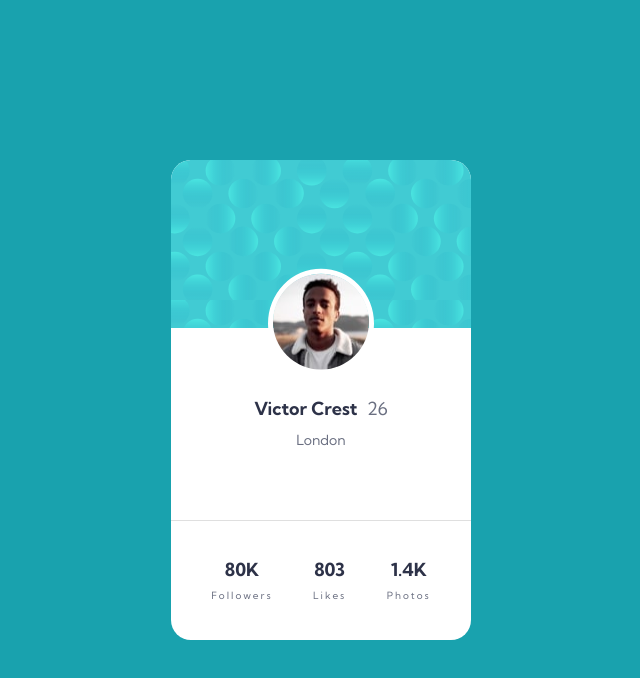
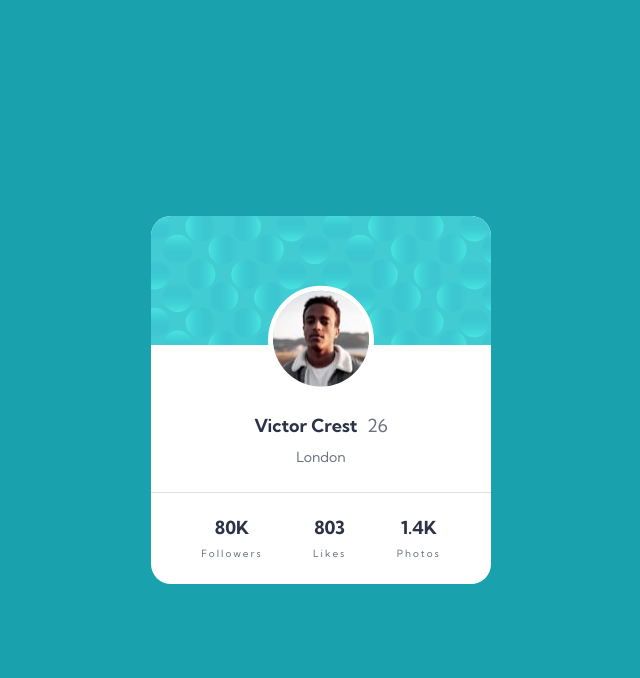
Before and after one commit to ravviolo/profile-card-component, a plain HTML site: page index.html in a window 1280 px wide. Shown: the whole page, without its empty margins (319-959 px from the left). Drawn offline with Linux system fonts and the light colour scheme.

Commit message:
Add fixed height

```diff
--- a/style.css
+++ b/style.css
@@ -52,10 +52,10 @@ p {
 }
 .card {
   position: relative;
-  height: 60%;
+  height: 23rem;
   border-radius: 20px;
   width: 85%;
-  max-width: 300px;
+  max-width: 340px;
   background-color: #fff;
 }
 
```
